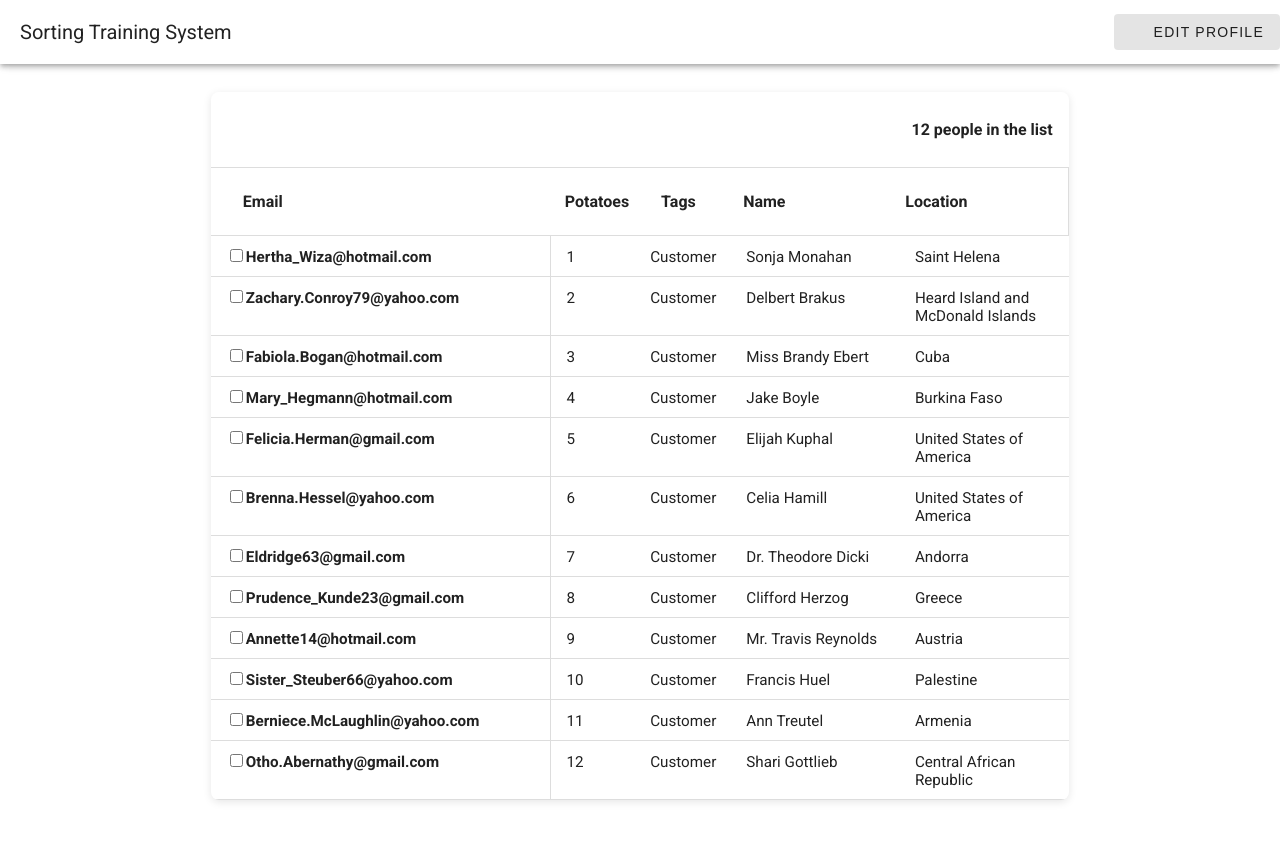
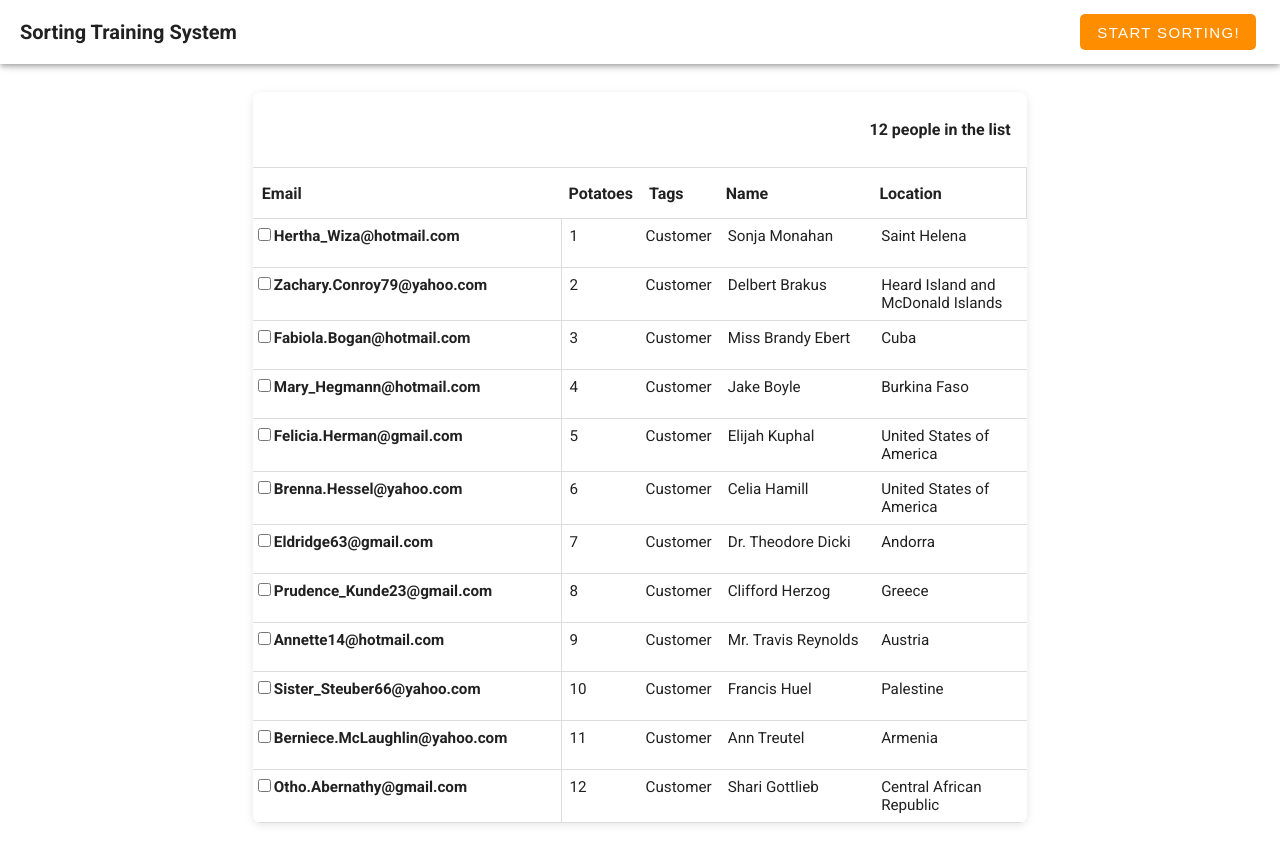
Before and after one commit to Tahmid79/vue-test-project, a Vue app: page / in a window 1280 px wide. Before the commit the page ends 828 px from the top, so only its background shows below. Built offline with nearby package versions, Linux system fonts and the light colour scheme.

Commit message:
top right button changes

```diff
--- a/src/components/DialogTest.vue
+++ b/src/components/DialogTest.vue
@@ -3,10 +3,9 @@
     <v-dialog v-model="dialog" max-width="600">
       <template v-slot:activator="{ props: activatorProps }">
         <v-btn
-          class="text-none font-weight-regular"
-          prepend-icon="mdi-account"
-          text="Edit Profile"
-          variant="tonal"
+          class="sorting-button"
+          text="Start sorting!"
+          variant="plain"
           v-bind="activatorProps"
         ></v-btn>
       </template>
@@ -132,4 +131,16 @@ function saveNumber() {
   font-size: 12px;
   opacity: 1;
 }
+
+// button style
+
+.sorting-button {
+  background-color: rgba(255, 141, 0, 1);
+  height: 54px;
+  border-radius: 5px;
+  color: white;
+  font-size: 15px;
+  margin-right: 24px;
+  opacity: 1;
+}
 </style>
--- a/src/components/DragTest.vue
+++ b/src/components/DragTest.vue
@@ -6,11 +6,11 @@
       </tr>
       <tr>
         <td>
-          <th width="40%" class="column-header">Email</th>
-          <th width="10%" class="column-header">Potatoes</th>
-          <th width="10%" class="column-header">Tags</th>
-          <th width="20%" class="column-header">Name</th>
-          <th width="20%" class="column-header">Location</th>
+          <th width="40%" class="column-header cell-size">Email</th>
+          <th width="10%" class="column-header cell-size">Potatoes</th>
+          <th width="10%" class="column-header cell-size">Tags</th>
+          <th width="20%" class="column-header cell-size">Name</th>
+          <th width="20%" class="column-header cell-size">Location</th>
         </td>
       </tr>
     </thead>
@@ -48,10 +48,10 @@
               />
               <span>{{ element.email }}</span>
             </td>
-            <td width="10%">{{ element.potatoes }}</td>
-            <td width="10%">{{ element.tags }}</td>
-            <td width="20%">{{ element.fullName }}</td>
-            <td width="20%">{{ element.location }}</td>
+            <td class="cell-size" width="10%">{{ element.potatoes }}</td>
+            <td class="cell-size" width="10%">{{ element.tags }}</td>
+            <td class="cell-size" width="20%">{{ element.fullName }}</td>
+            <td class="cell-size" width="20%">{{ element.location }}</td>
           </tr>
         </template>
       </draggable>
@@ -136,7 +136,6 @@ defineExpose({
 
 th,
 td {
-  padding: 12px 16px;
   text-align: left;
   border-bottom: 1px solid #ddd;
   word-wrap: break-word;
@@ -173,7 +172,7 @@ tr:hover {
 }
 
 .item-content td {
-  padding: 10px 15px;
+  // padding: 10px 15px;
   font-size: 0.95rem;
 }
 
@@ -181,15 +180,21 @@ tr:hover {
   font-weight: 600;
 }
 
+.cell-size{
+  height: 32px;
+  padding: 8px;
+}
+
+
 /* Responsive Design */
 @media screen and (max-width: 768px) {
   .draggable-container {
     width: 100%;
   }
 
-  th,
-  td {
-    padding: 10px;
-  }
+  // th,
+  // td {
+  //   padding: 10px;
+  // }
 }
 </style>
--- a/src/views/Home.vue
+++ b/src/views/Home.vue
@@ -1,6 +1,6 @@
 <template>
   <div>
-    <v-app-bar class="d-flex justify-space-between" :elevation="2">
+    <v-app-bar class="d-flex justify-space-between">
       <v-app-bar-title class="mx-5">Sorting Training System</v-app-bar-title>
       <!-- <v-btn> Button </v-btn> -->
       <DialogTest @number-event="handleNumberEvent" />
@@ -42,4 +42,8 @@ function handleNumberEvent(event: any) {
 // });
 </script>
 
-<style></style>
+<style lang="scss" scoped>
+:deep(.v-toolbar-title) {
+  font-weight: bold;
+}
+</style>
```
